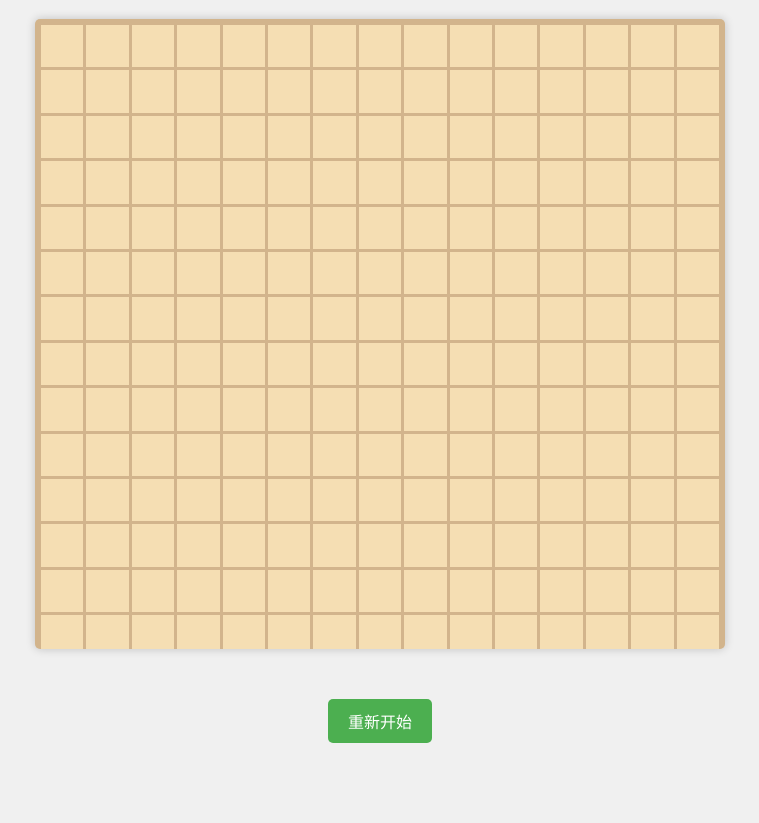
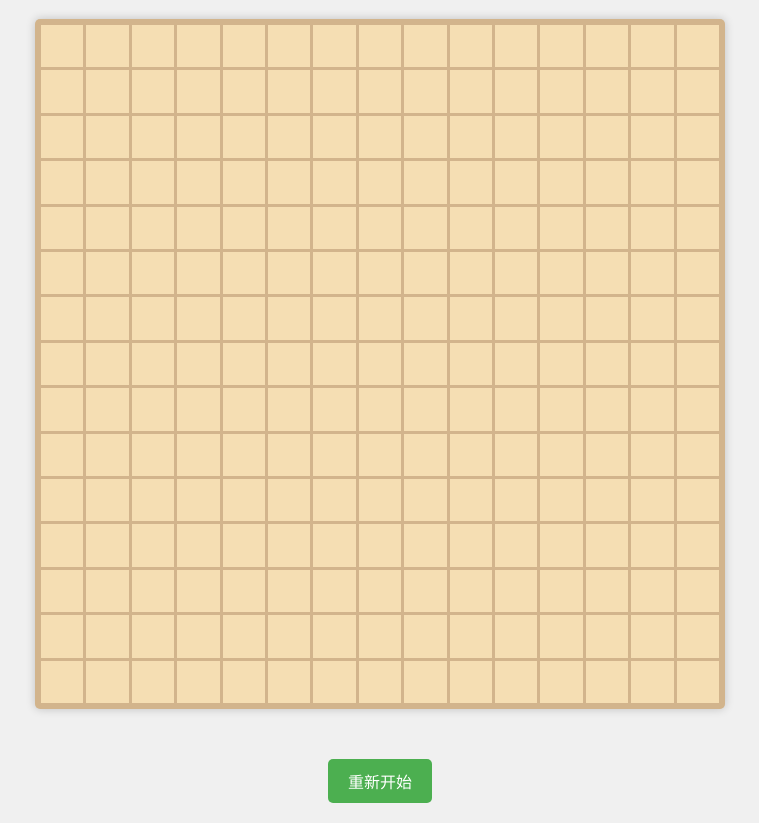
Before and after one commit to AfricChang/AIBasedGame, a plain HTML site: page 五子棋/index.html in a window 1280 px wide. Shown: the part 90-913 px from the top of the page, without its empty margins (260-1019 px from the left). Before the commit the page ends 853 px from the top, so only its background shows below. Drawn offline with Linux system fonts and the light colour scheme.

Commit message:
针对手机进行界面优化

```diff
--- a/五子棋/style.css
+++ b/五子棋/style.css
@@ -18,12 +18,10 @@ body {
     grid-template-columns: repeat(15, 1fr);
     grid-template-rows: repeat(15, 1fr);
     gap: 1px;
-    width: min(85vmin, 85vh);
-    height: min(85vmin, 85vh);
+    width: min(85vw, 85vh, min(100vw, 100vh) - 60px);
+    height: min(85vw, 85vh, min(100vw, 100vh) - 60px);
     min-width: 300px;
     min-height: 300px;
-    max-width: calc(100vw - 40px);
-    max-height: calc(100vh - 180px);
     aspect-ratio: 1/1;
     background-color: #d2b48c;
     padding: 5px;
```
